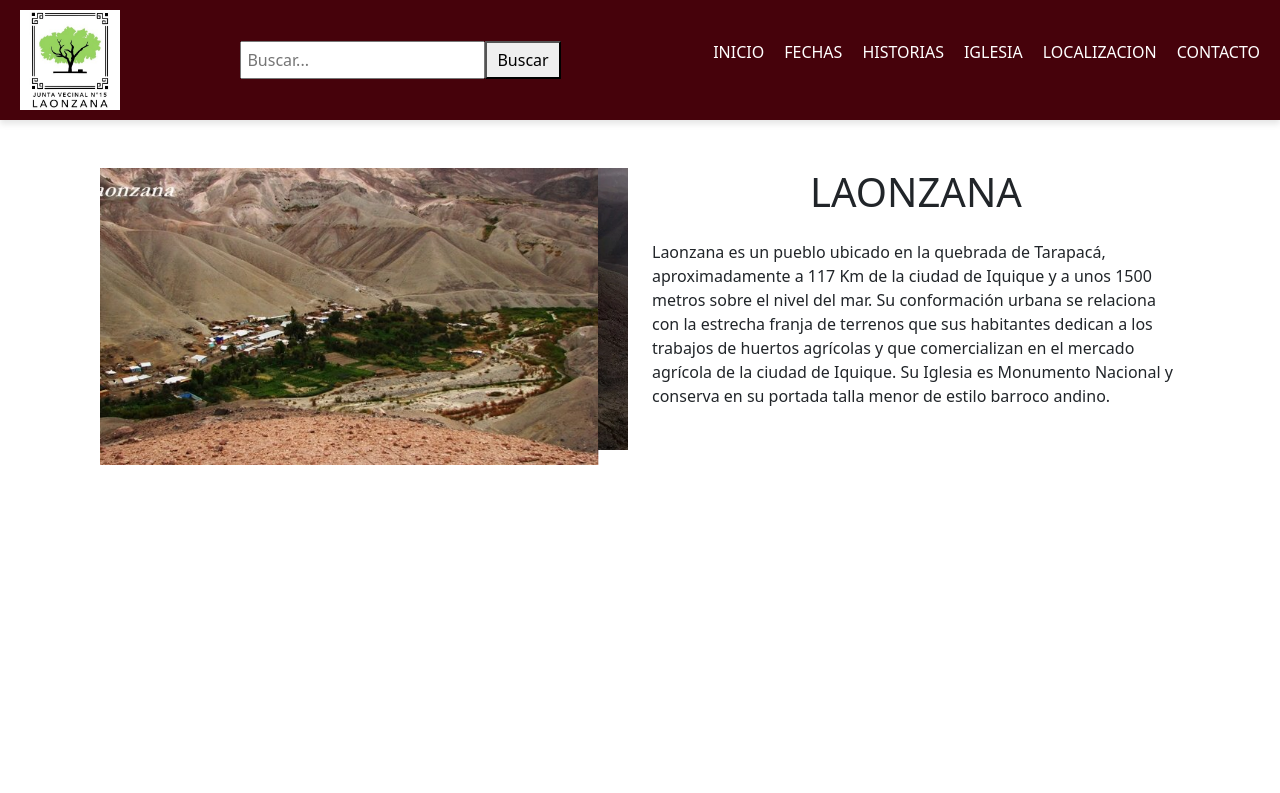
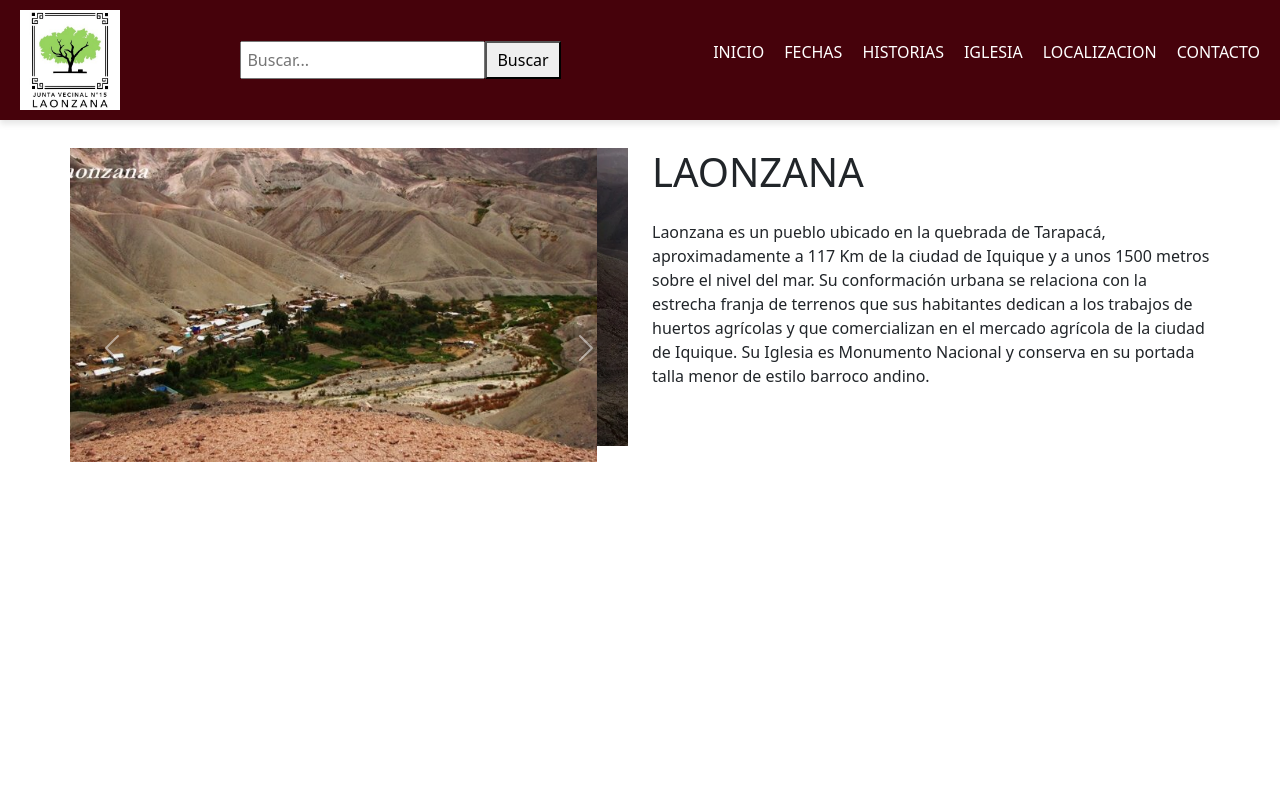
Before and after one commit to rolivares98/proyectocoder, a plain HTML site: page index.html in a window 1280 px wide. Shown: the top 793 px of the page. Drawn offline with nearby package versions, Linux system fonts and the light colour scheme; files whose address does not match are found by name.

Commit message:
ajustes del carousel inicio

```diff
--- a/index.html
+++ b/index.html
@@ -4,6 +4,7 @@
 <head>
     <meta charset="UTF-8" />
     <meta name="viewport" content="width=device-width, initial-scale=1.0" />
+    <meta name="viewport" content="width=device-width, initial-scale=1, shrink-to-fit=no">
     <link href="https://cdn.jsdelivr.net/npm/bootstrap@5.3.3/dist/css/bootstrap.min.css" rel="stylesheet" />
     <link rel="stylesheet" href="https://cdnjs.cloudflare.com/ajax/libs/font-awesome/6.0.0-beta3/css/all.min.css" />
     <link rel="stylesheet" href="css/style.css" />
@@ -38,7 +39,7 @@
     <main>
         <section id="inicio" class="container my-5">
             <div class="row">
-                <div class="col-md-6">
+                <div class="col-md-6 carousel-container">
                     <div id="carouselExampleIndicators" class="carousel slide" data-bs-ride="carousel">
                         <div class="carousel-indicators">
                             <button type="button" data-bs-target="#carouselExampleIndicators" data-bs-slide-to="0"
@@ -74,18 +75,11 @@
                         </button>
                     </div>
                 </div>
-                <div class="col-md-6">
+                <div class="col-md-6 text-container">
                     <h1 class="mb-4">LAONZANA</h1>
                     <article>
                         <p>
-                            Laonzana es un pueblo ubicado en la quebrada de Tarapacá,
-                            aproximadamente a 117 Km de la ciudad de Iquique y a unos 1500
-                            metros sobre el nivel del mar. Su conformación urbana se relaciona
-                            con la estrecha franja de terrenos que sus habitantes dedican a
-                            los trabajos de huertos agrícolas y que comercializan en el
-                            mercado agrícola de la ciudad de Iquique. Su Iglesia es Monumento
-                            Nacional y conserva en su portada talla menor de estilo barroco
-                            andino.
+                            Laonzana es un pueblo ubicado en la quebrada de Tarapacá, aproximadamente a 117 Km de la ciudad de Iquique y a unos 1500 metros sobre el nivel del mar. Su conformación urbana se relaciona con la estrecha franja de terrenos que sus habitantes dedican a los trabajos de huertos agrícolas y que comercializan en el mercado agrícola de la ciudad de Iquique. Su Iglesia es Monumento Nacional y conserva en su portada talla menor de estilo barroco andino.
                         </p>
                     </article>
                 </div>
--- a/scss/components/_carousel.scss
+++ b/scss/components/_carousel.scss
@@ -1,5 +1,5 @@
 .carousel-inner {
-    height: 800px;
+    height: 400px;
 }
 .carousel-inner img {
     width: 100%;
--- a/scss/layout/_main.scss
+++ b/scss/layout/_main.scss
@@ -1,38 +1,56 @@
-main {
-    padding: 100px;
+#inicio {
+    padding: 100px 0;
 
-    #inicio {
-        padding: 20px 0;
+    .carousel-container {
+        max-width: 100%;  // Ancho máximo del contenedor del carrusel
+        max-height: 400px; // Ajusta la altura máxima del contenedor
+        margin: 0 auto 20px auto;
+        overflow: hidden; // Oculta el contenido que se desborda
+    }
 
-        h1 {
-            text-align: center;
-            margin-bottom: 20px;
+    .carousel-inner {
+        max-height: 400px; // Limita la altura del contenido del carrusel
+    }
+
+    .carousel-item {
+        max-height: 400px; // Limita la altura de cada elemento del carrusel
+        img {
+            max-height: 400px; // Limita la altura de las imágenes dentro del carrusel
+            object-fit: cover; // Asegura que las imágenes no se deformen
+        }
+    }
+
+    .carousel-control-prev,
+    .carousel-control-next {
+        max-height: 400px; // Limita la altura de los controles del carrusel
+    }
+
+    .carousel-indicators {
+        bottom: 10px; // Ajusta la posición de los indicadores para que no queden fuera del área visible
+    }
+
+    .text-container {
+        max-width: 70%;
+        max-height: 400px; // Ajusta la altura máxima del contenedor de texto
+        margin: 0 auto;
     }
 
     .inicio-content {
-            @include flex-container(flex-start, space-between);
+        display: flex;
+        align-items: flex-start;
         gap: 20px;
-
-            img {
-                max-width: 50%;
-                height: auto;
-            }
-
-            article {
-                flex: 1;
-                font-size: 16px;
-                line-height: 1.5;
-            }
-        }
-    }
     }
 
     @media (max-width: 768px) {
+        .carousel-container,
+        .text-container {
+            max-width: 100%;
+            max-height: 300px; // Reducir la altura en pantallas pequeñas
+        }
+
         .inicio-content {
             flex-direction: column;
             align-items: center;
         }
-    .inicio-content img {
-        max-width: 100%;
     }
 }
```
Also changed, not shown: css/style.css, 1 other file. Lines whose indentation alone changed are shown as unchanged.
